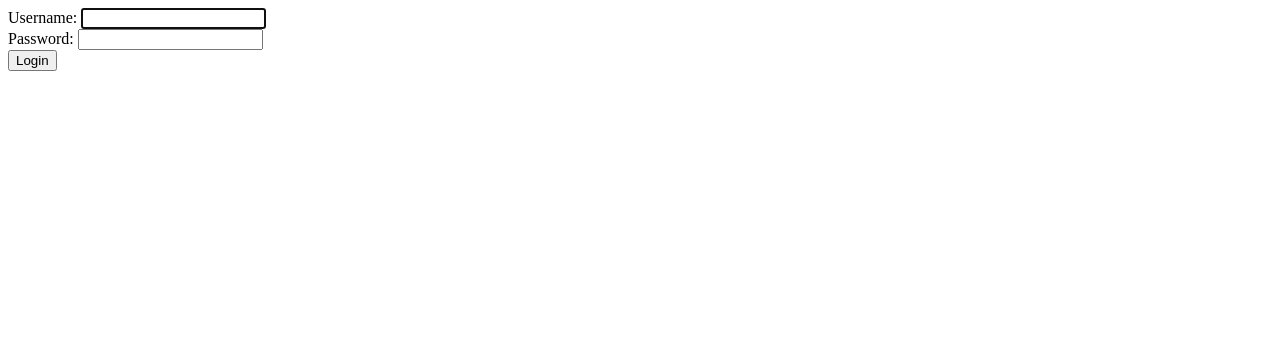
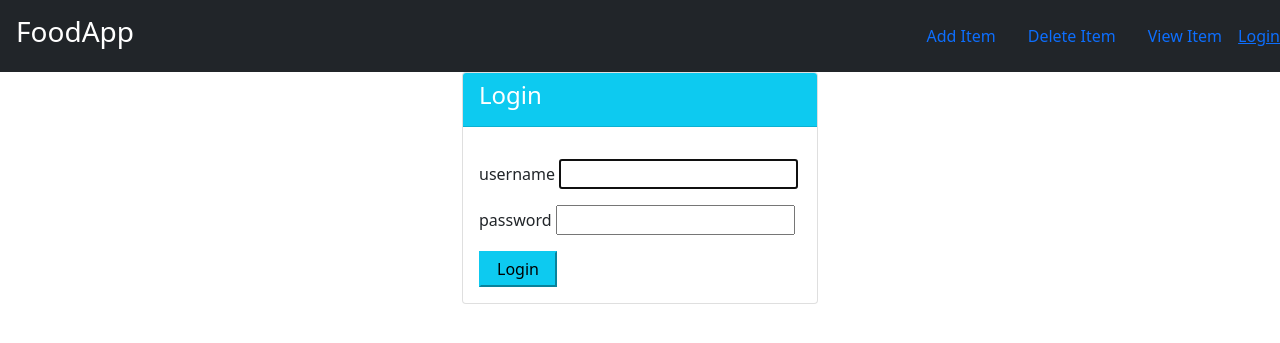
Before and after one commit to Aanchal-kumari-R/FoodApp-Crud_on_django-, a Django app: page /login/ in a window 1280 px wide. Shown: the top 343 px of the page. Run offline with Django 5.2, Linux system fonts and the light colour scheme.

Commit message:
Design login form

```diff
--- a/food/templates/food/base.html
+++ b/food/templates/food/base.html
@@ -10,7 +10,7 @@
 </head>
 <body>
     <nav class = "navbar navbar-dark bg-dark" >
-        <a href ="#" class="navbar-brand">FoodApp</a>
+        <a href ="#" class="navbar-brand nav-item nav-link "><h3>FoodApp</h3></a>
         <div class="navbar">
            <a class="nav-item nav-link" href="{% url 'food:create_item' %}">Add Item</a>
            <a class="nav-item nav-link" href="#">Delete Item</a>
--- a/users/templates/users/login.html
+++ b/users/templates/users/login.html
@@ -1,3 +1,32 @@
+{% extends "food/base.html" %}
+
+{% block body %}
+<div class="container">
+    <div class="row">
+        <div class="col-md-4 offset-md-4">
+            <div class="card">
+                <div class="card-header text-white bg-info">
+                    <div class="card-title">
+                        <h4>Login</h4>
+                    </div>
+                </div>
+                <div class="card-body">
+                    <form method="POST"> {% csrf_token %}
+                        {% for field in form  %}
+                        <div class="form-group pt-3">
+                            {{field.name}}
+                            {{field}}
+                        </div>
+                        {% endfor %}
+                        <button class="btn-info mt-3 p-1 px-3" type = "submit">Login</button>
+                    </form>
+                </div>
+            </div>
+        </div>
+    </div>
+</div>
+{% endblock  %}
+
 <form method="POST"> {% csrf_token %}
 {{form}}
 <button type = "submit">Login</button>
```
